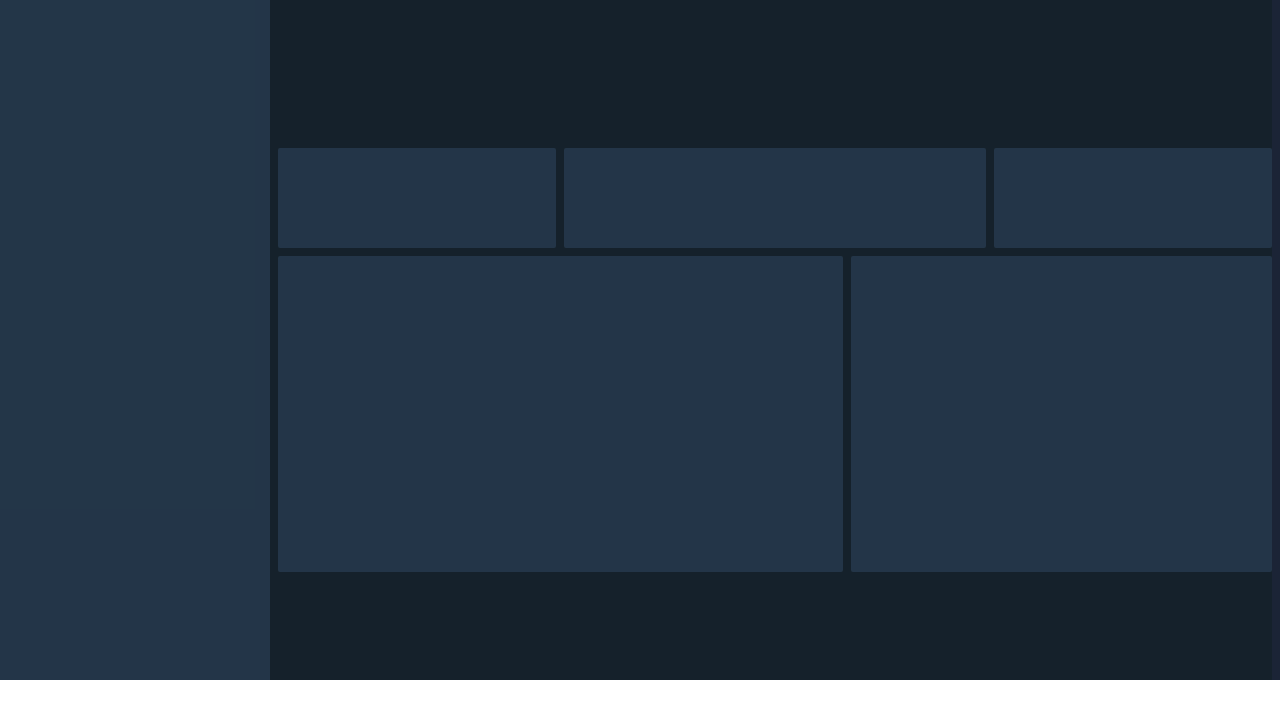
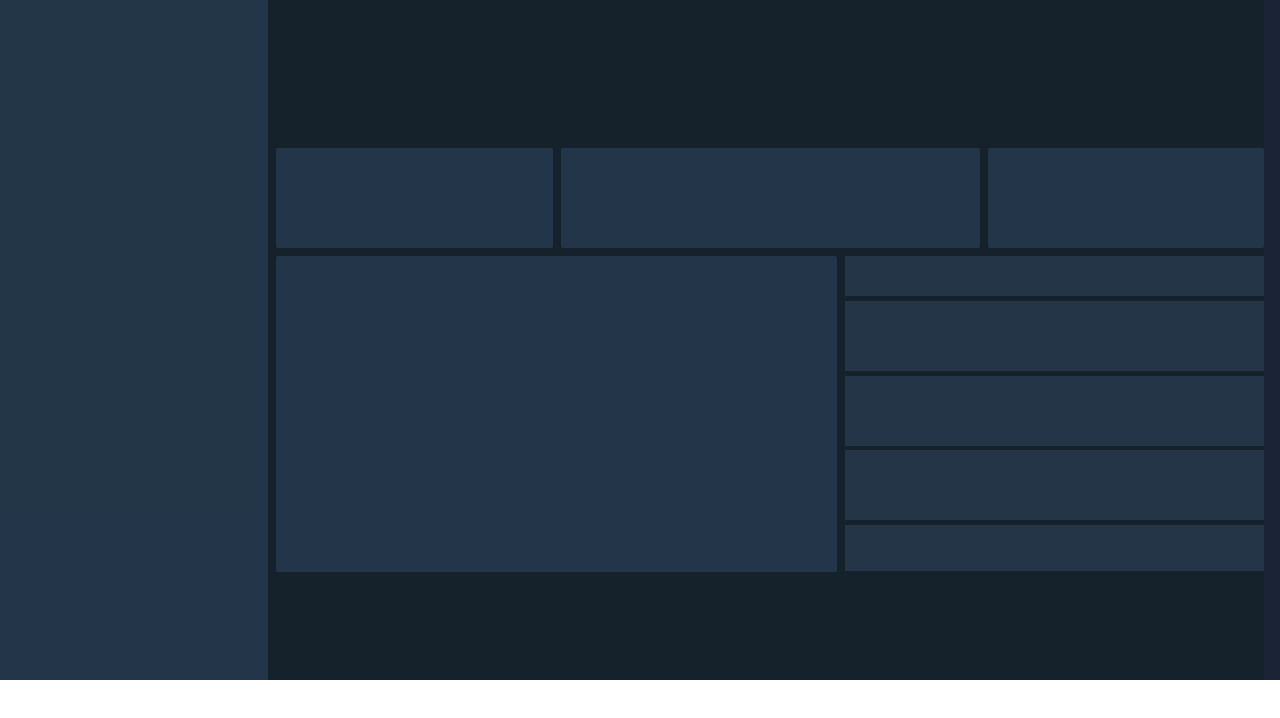
Before and after one commit to p0ptartz/bankroll-tracker, a React (Create React App) app in the folder client/: page /dashboard in a window 1280 px wide. Shown: the top 718 px of the page. Built offline with nearby package versions, Linux system fonts and the light colour scheme.

Commit message:
frontend basic layout

```diff
--- a/client/src/components/Dashboard/dashboard.css
+++ b/client/src/components/Dashboard/dashboard.css
@@ -4,5 +4,5 @@
     grid-gap: .5em;
     grid-template-columns: 2fr 1fr 1fr 1fr 1fr 1fr 1fr 1fr ;
     grid-template-rows: 140px 100px 100px 100px 100px 100px ;
-    margin-right: .5em;
+    margin-right: 1em;
 }
--- a/client/src/components/StatRow2/statRow2.css
+++ b/client/src/components/StatRow2/statRow2.css
@@ -2,6 +2,34 @@
     grid-area: 3/ 2 / 6 / 6 ;
 }
 
-.most-recent{
-    grid-area: 3 / 6 / 6 / 9 ;
+.most-recent-container {
+
+    grid-area: 3 / 6 / 6 / 9;
 }
+
+.most-recent {
+    /* background-color: rgba(40, 61, 82, 0.753); */
+    display: grid;
+    grid-gap: .3em;
+    grid-template-columns: 1fr;
+    grid-template-rows: 40px 70px 70px 70px 70px 70px;
+    max-height: 315px;
+    overflow-y: auto;
+    z-index: 1;
+}
+
+.recent-header,
+.recent-session{
+    background-color: rgba(40, 61, 82, 0.753);
+
+}
+
+.most-recent::-webkit-scrollbar {
+    background-color: #3a4e61; /* Set the background color of the scrollbar track */
+
+    width: 0.5em; /* Set the width of the scrollbar */
+}
+.most-recent::-webkit-scrollbar-thumb {
+    background-color: #5f6e7e; /* Set the color of the scrollbar thumb */
+
+}
--- a/client/src/components/StatRow2/statRow2.jsx
+++ b/client/src/components/StatRow2/statRow2.jsx
@@ -7,7 +7,27 @@ export default function StatRow2() {
             <div className="graph-item-1 stat-item">
 
             </div>
-            <div className="most-recent stat-item">
+            <div className="most-recent-container">
+                <div className="most-recent ">
+                    <div className="recent-header">
+
+                    </div>
+                    <div className="recent-session">
+
+                    </div>
+                    <div className="recent-session">
+
+                    </div>
+                    <div className="recent-session">
+
+                    </div>
+                    <div className="recent-session">
+
+                    </div>
+                    <div className="recent-session">
+
+                    </div>
+                </div>
 
             </div>
         </>
```
